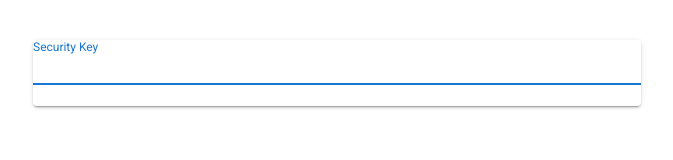
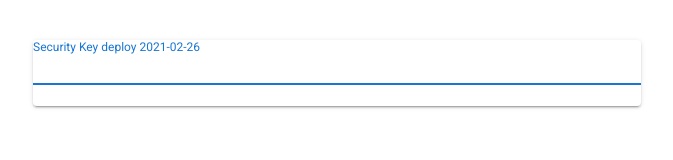
Before and after one commit to edsam299/progress, a Vue app: page / in a window 1280 px wide. Shown: the top 160 px of the page, without its empty margins (307-980 px from the left). Built offline with nearby package versions, Linux system fonts and the light colour scheme.

Commit message:
change key deploy

```diff
--- a/src/components/cAuthen.vue
+++ b/src/components/cAuthen.vue
@@ -7,7 +7,7 @@
             <v-card class="justify-center">
               <v-text-field
                 ref="security"
-                label="Security Key"
+                label="Security Key deploy 2021-02-26"
                 id="id"
                 v-model="securitykey"
                 :type="'password'"
```
